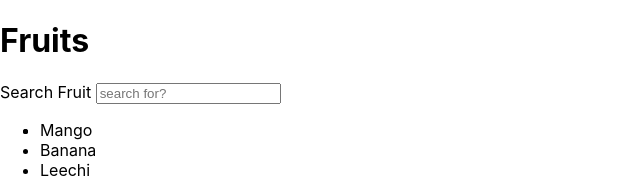
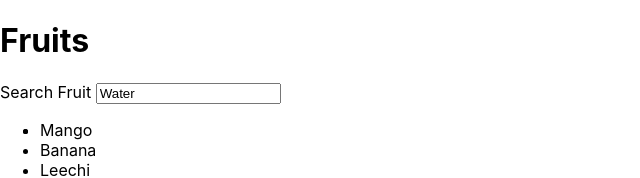
Before and after one commit to ycjessie/fruits_react, a React (Create React App) app: page / in a window 1280 px wide. Shown: the top 178 px of the page, without its empty margins (0-640 px from the left). Built offline with nearby package versions, Linux system fonts and the light colour scheme.

Commit message:
assign searchValue to Search component, assign value to textbox

```diff
--- a/src/App.js
+++ b/src/App.js
@@ -14,7 +14,7 @@ class App extends Component {
     return (
       <>
         <h1>Fruits</h1>
-        <Search />
+        <Search value={this.state.searchValue}/>
         <ListContainer />
 
       </>
--- a/src/Search.js
+++ b/src/Search.js
@@ -5,7 +5,8 @@ class Search extends Component {
       <>
         <div>
           <label>Search Fruit </label>
-          <input type="text" placeholder="search for?"></input>
+          <input type="text" placeholder="search for?"
+          value={this.props.value}></input>
         </div>
       </>
     );
```
